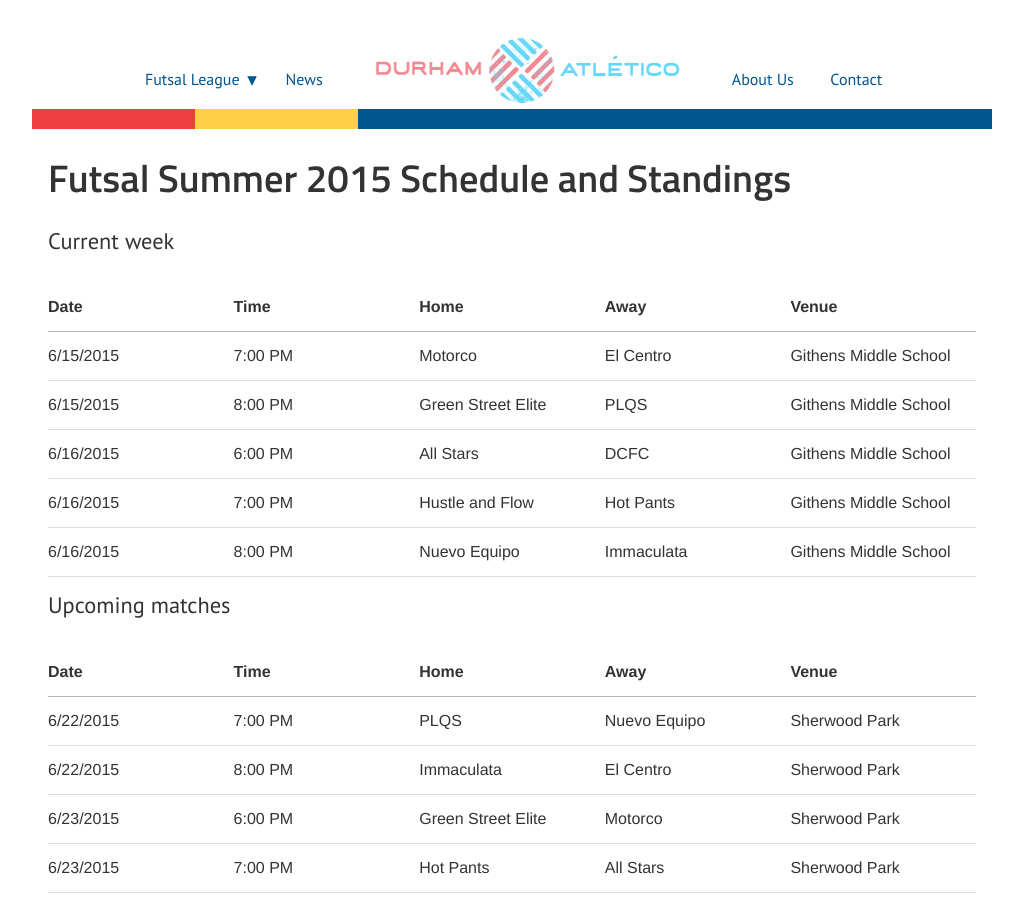
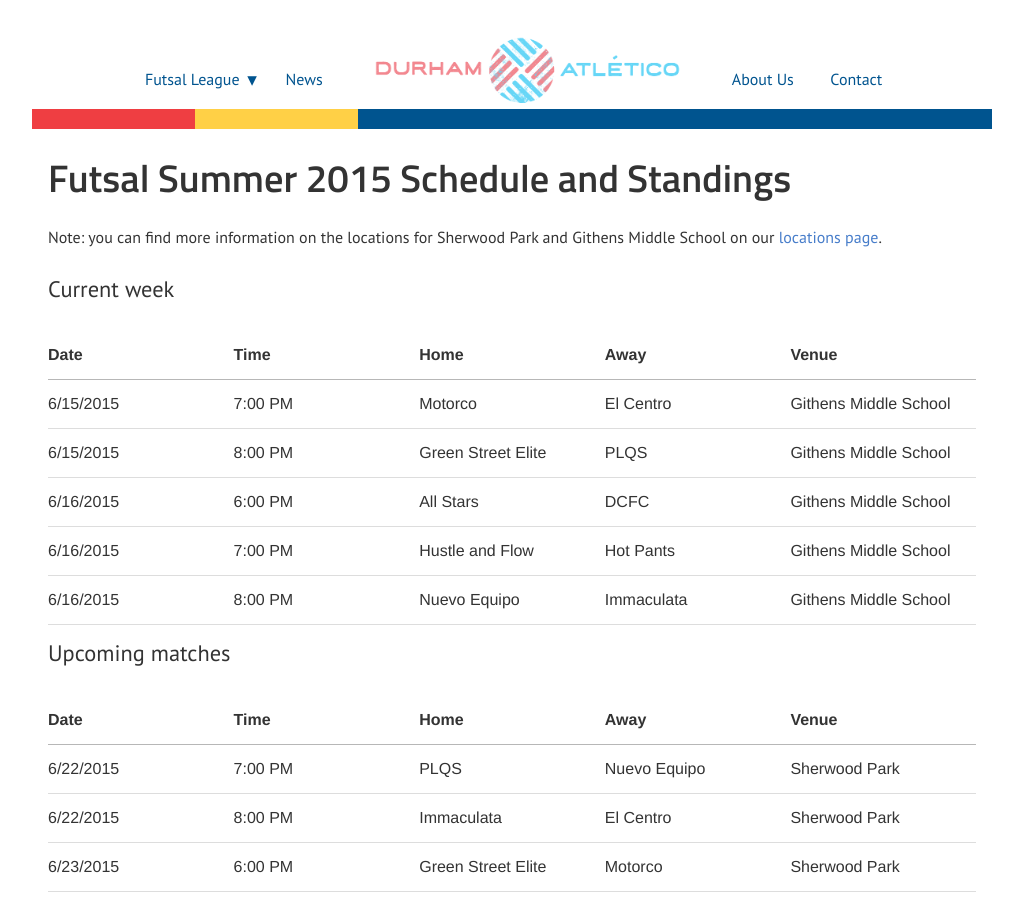
Before and after one commit to durhamatletico/durhamatletico.github.io, a Jekyll site: the page built from futsal/schedule.html, in a window 1280 px wide and 900 px high. Shown: the whole window, without its empty margins (128-1151 px from the left). Built offline with Jekyll 4.4.1, drawn with Linux system fonts in a browser that asks for light colours.

Commit message:
Add link to locations page

```diff
--- a/futsal/schedule.html
+++ b/futsal/schedule.html
@@ -3,6 +3,7 @@ layout: page
 title: Futsal Summer 2015 Schedule and Standings
 permalink: /futsal/schedule/
 ---
+<p>Note: you can find more information on the locations for Sherwood Park and Githens Middle School on our <a href="/futsal#locations">locations page</a>.
 <h2>Current week</h2>
 <table>
   <thead>
```
